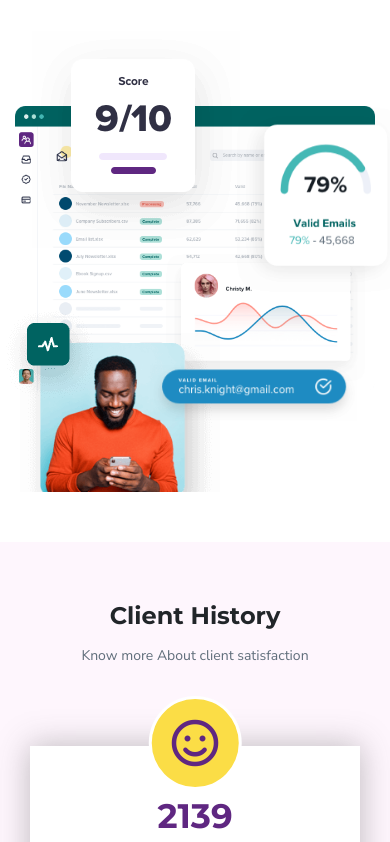
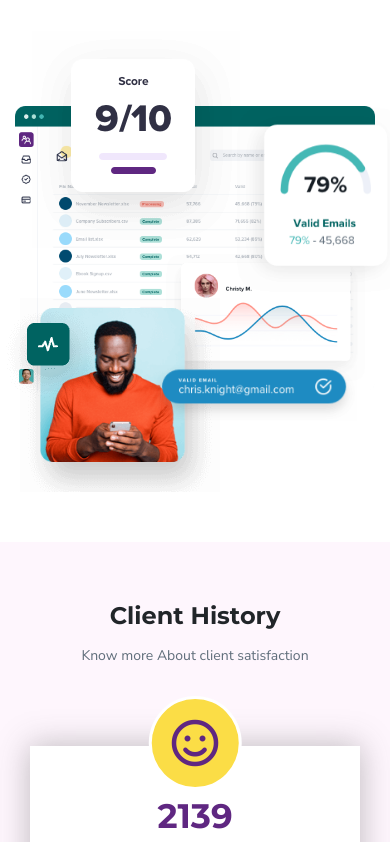
Before and after one commit to Tamim2000/Landing, a plain HTML site: page index.html in a window 390 px wide. Shown: the part 653-1495 px from the top of the page. Drawn offline with Linux system fonts and the light colour scheme.

Commit message:
Update responsive.css

```diff
--- a/assets/css/responsive.css
+++ b/assets/css/responsive.css
@@ -348,7 +348,7 @@ section.tab nav .nav-tabs .nav-link {
   }
   section.banner .banner-right .img-6 {
     width: 200px;
-    bottom: -150px;
+    bottom: -115px;
     left: 5px;
 }
   section.banner .banner-right .img-1 {
```
